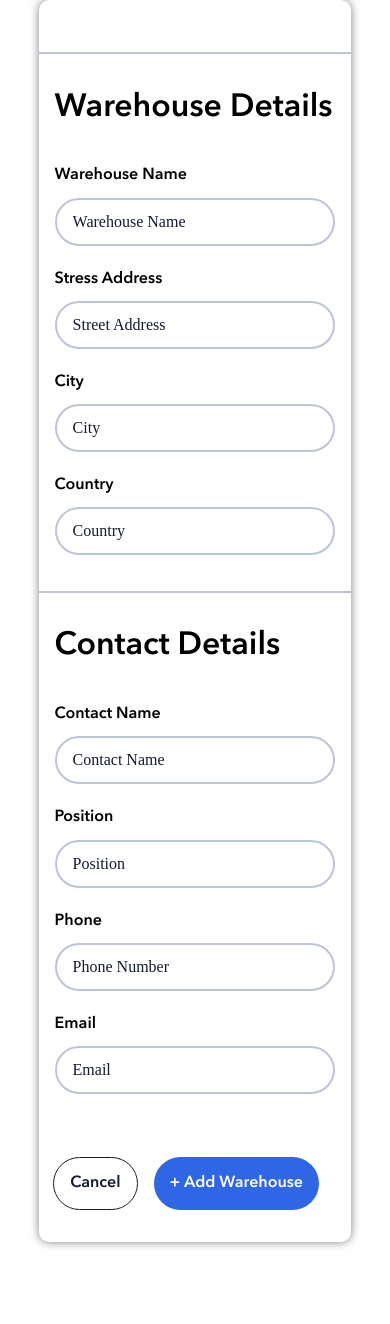
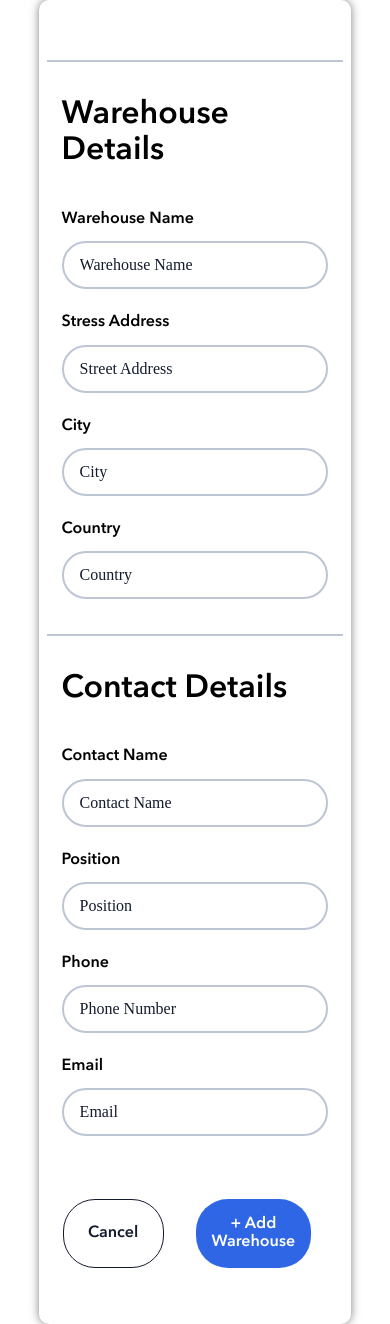
Before and after one commit to DanySA22/InStock-Client, a React (Create React App) app: page /addWareHouse in a window 390 px wide. Before the commit the page ends 1258 px from the top, so only its background shows below. Built offline with nearby package versions, Linux system fonts and the light colour scheme.

Commit message:
Changed the mobile button

```diff
--- a/src/pages/AddWareHousePage/AddWareHousePage.scss
+++ b/src/pages/AddWareHousePage/AddWareHousePage.scss
@@ -7,6 +7,7 @@
     border-radius: 10px;
     box-shadow: 0 0 10px 0 rgba(0, 0, 0, 0.5);
     margin: 0 10%;
+    padding: 2%;
     @include tablet {
       padding: 0;
     }
@@ -134,13 +135,23 @@
       background-color: $instockIndigo;
       color: $instockWhite;
       border: none;
+      width: 50%;
+      margin-left: 1rem;
+      @include tablet {
+        width: auto;
+      }
     }
     &-cancel {
       background-color: $instockWhite;
       color: $instockBlack;
       border: 1px solid $instockBlack;
       margin-right: 1rem;
+      margin-left: 1rem;
       box-sizing: border-box;
+      width: 50%;
+      @include tablet {
+        width: auto;
+      }
     }
   }
 }
```
